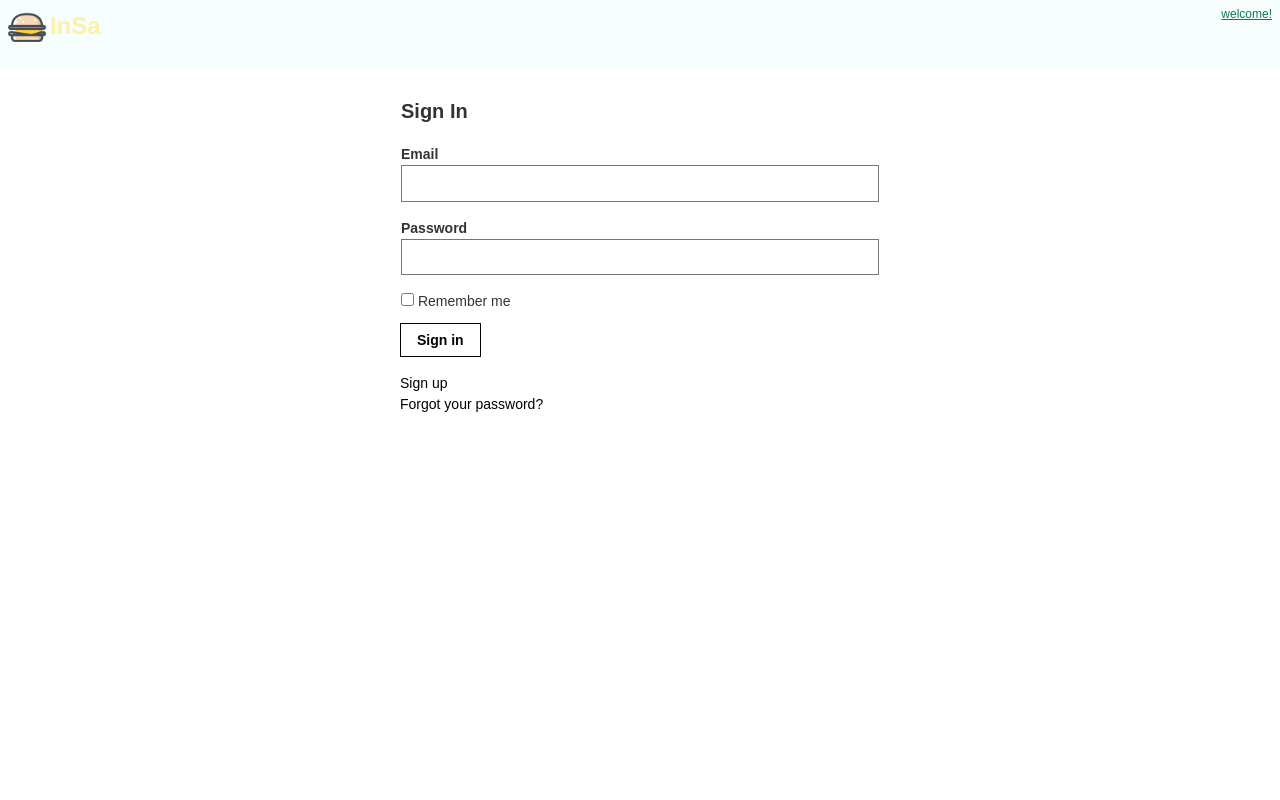
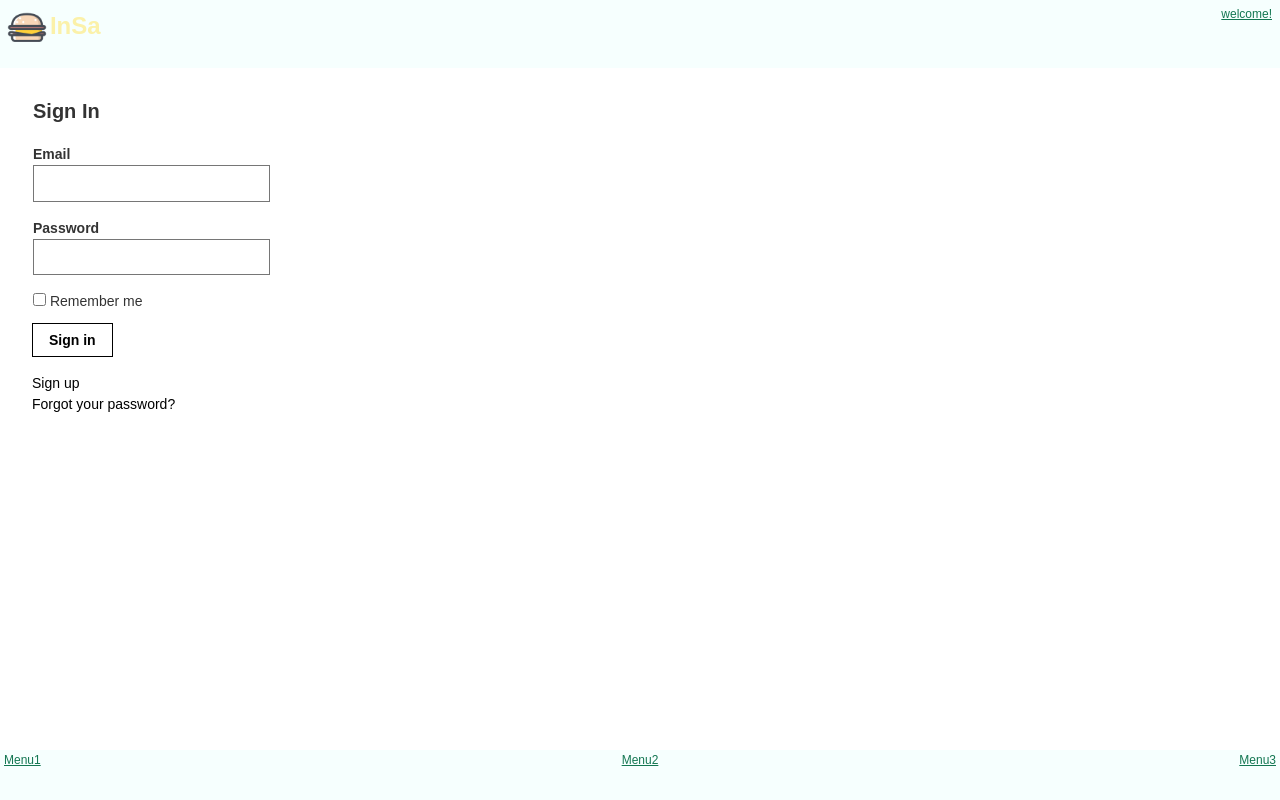
Before and after one commit to yuubd/IndecisiveSaver, a React (Create React App) app: page / in a window 1280 px wide. Built offline with nearby package versions, Linux system fonts and the light colour scheme.

Commit message:
footer added

```diff
--- a/src/containers/App/App.js
+++ b/src/containers/App/App.js
@@ -1,6 +1,7 @@
 import React, { Component } from 'react';
 import { connect } from 'react-redux';
 import Navigation from '../../components/Navigation/Navigation';
+import Footer from '../../components/Footer/Footer';
 import PlaceList from '../PlaceList/PlaceList';
 import RestaurantDetail from '../../components/RestaurantDetail/RestaurantDetail.js';
 import SearchBox from '../../components/SearchBox/SearchBox';
@@ -77,9 +78,7 @@ class App extends Component {
 		const filteredrestaurants = restaurants.filter((restaurants) => {
 			return restaurants.name.toLowerCase().includes(searchField.toLowerCase());
 		});
-		const navigation = (
-			<Navigation onRouteChange={onRouteChange} displayMenu={route} />
-		);
+
 		const signIn = <SignIn onRouteChange={onRouteChange} />;
 		const signUp = (
 			<SignUp
@@ -90,9 +89,7 @@ class App extends Component {
 		const placeList = (
 			<div className="pa0 ma0 width-middle">
 				<SearchBox searchChange={onSearchChange} />
-				<Scroll>
 				<PlaceList restaurants={filteredrestaurants} />
-				</Scroll>
 			</div>
 		);
 		const restaurantDetail = (i) => {
@@ -115,7 +112,8 @@ class App extends Component {
 
 		return (
 			<div>
-				{navigation}
+				<Navigation onRouteChange={onRouteChange} displayMenu={route} />
+				<Scroll>
 					{route === 'home' ? (
 						placeList
 					) : route === 'signUp' ? (
@@ -125,6 +123,8 @@ class App extends Component {
 					) : (
 						signIn
 					)}
+				</Scroll>
+				<Footer route={route} />
 			</div>
 		);
 	}
```
Lines whose indentation alone changed are shown as unchanged.
